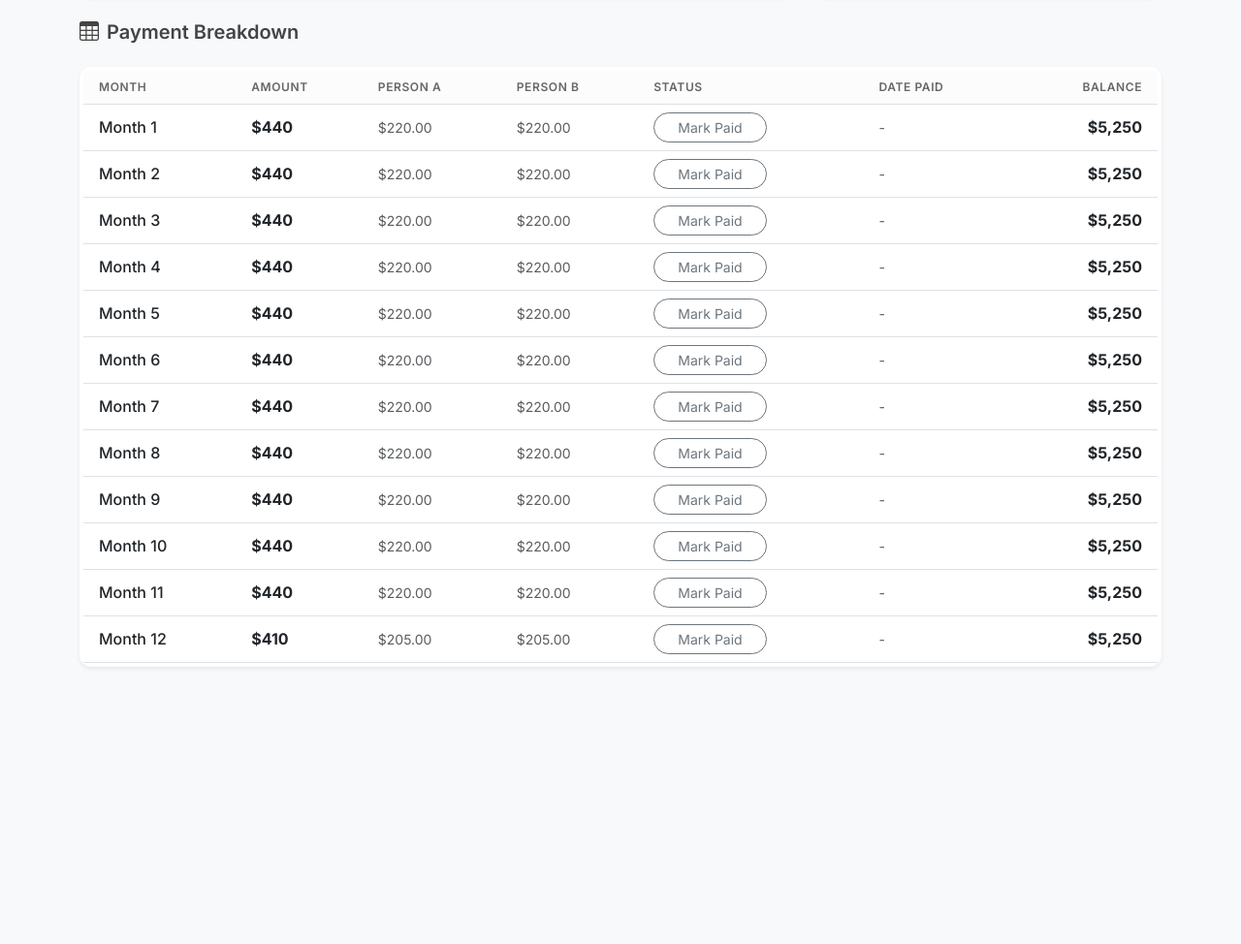
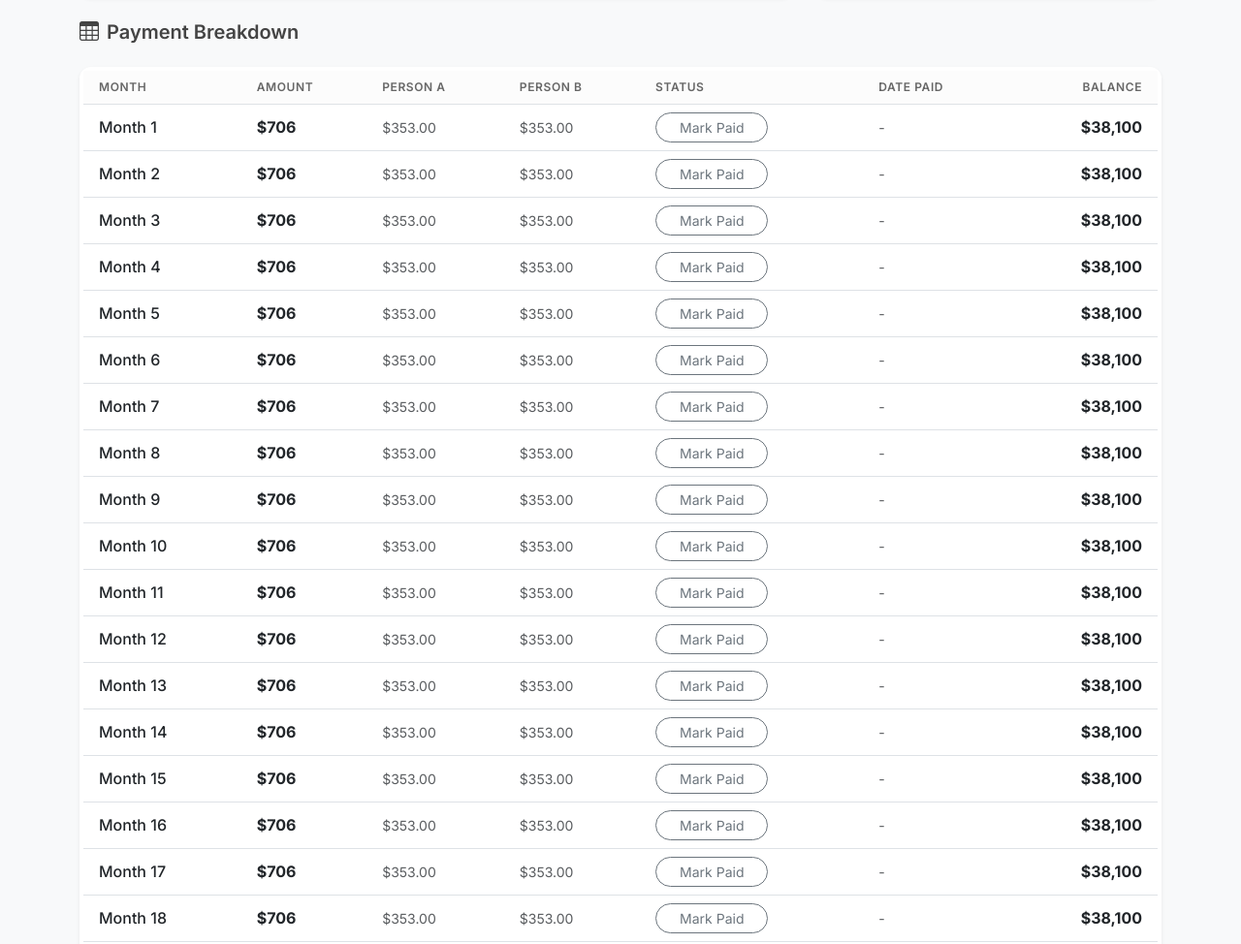
Before and after one commit to garuun903/garuun903.github.io, a plain HTML site: page index.html in a window 1280 px wide. Shown: the part 865-1839 px from the top of the page at 97% size. Before the commit the page ends 1601 px from the top, so only its background shows below. Drawn offline with nearby package versions, Linux system fonts and the light colour scheme.

Commit message:
Update loan configuration parameters

```diff
--- a/index.html
+++ b/index.html
@@ -278,12 +278,12 @@
         // State management
         let loanState = {
             config: {
-                baseAmount: 5000,
-                interestRate: 5,
-                totalDue: 5250,
-                totalMonths: 12,
-                defaultPayment: 440,
-                finalPayment: 410,
+                baseAmount: 30000,
+                interestRate: 6,
+                totalDue: 38100,
+                totalMonths: 54,
+                defaultPayment: 706,
+                finalPayment: 682,
                 personAProp: 50,
                 personBProp: 50
             },
```
